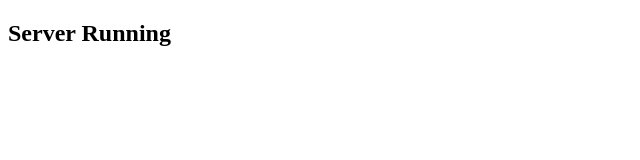
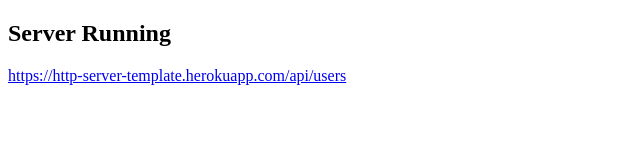
Before and after one commit to FireShack/rest-server, a website: page public/index.html in a window 1280 px wide. Shown: the whole page, without its empty margins (0-640 px from the left). Drawn offline with Linux system fonts and the light colour scheme.

Commit message:
index.html modified

```diff
--- a/public/index.html
+++ b/public/index.html
@@ -8,5 +8,8 @@
   </head>
   <body>
     <h2>Server Running</h2>
+    <a href="https://http-server-template.herokuapp.com/api/users"
+      >https://http-server-template.herokuapp.com/api/users</a
+    >
   </body>
 </html>
```
